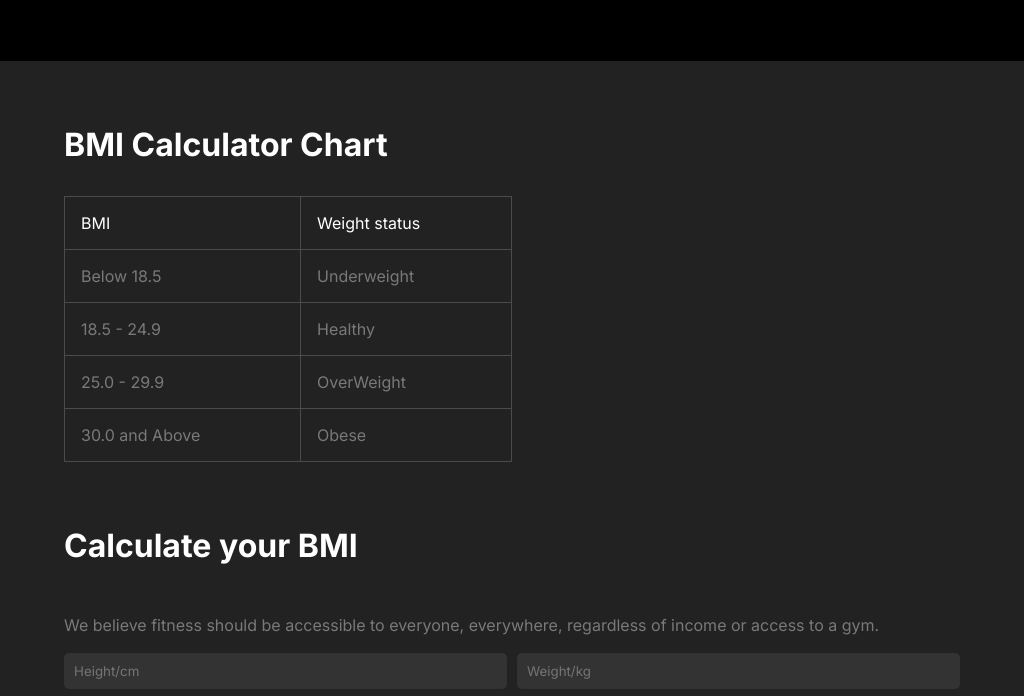
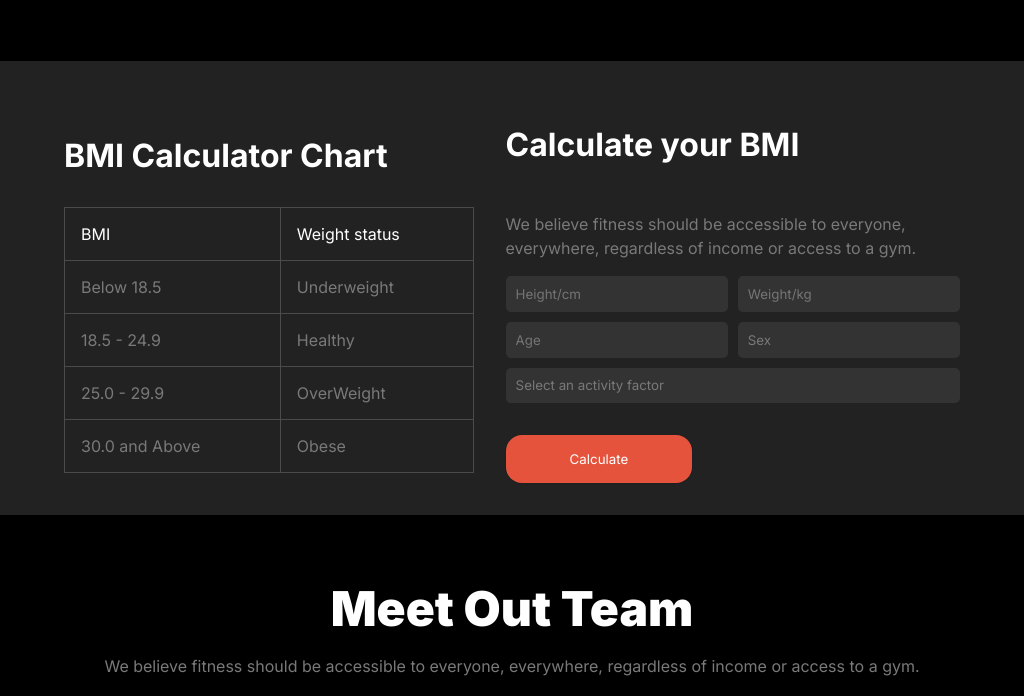
Before and after one commit to alaminislam34/Assignment-2, a plain HTML site: page index.html in a window 1024 px wide. Shown: the part 2661-3357 px from the top of the page. Drawn offline with Linux system fonts and the light colour scheme; a web font is replaced by a local one.

Commit message:
complete website

```diff
--- a/styles/style.css
+++ b/styles/style.css
@@ -1298,9 +1298,8 @@ footer h2{
 
 
     .banner-4 .grid{
-        flex-direction: column;
         gap: 2rem;
-        /* align-items: center; */
+        align-items: center;
         padding: 2rem 4rem;
     }
     .banner-4 .grid .box-a{
@@ -1310,15 +1309,15 @@ footer h2{
     .banner-4-content{
         padding: 4rem ;
     }
-    .banner-4 .chart{
+    /* .banner-4 .chart{
         width: 50%;
-    }
-    /* .chart h4{
-        width: 50vw;
+    } */
+    .chart h4{
+        width: 40vw;
     }
     .chart table{
         width: 40vw;
-    } */
+    }
     .chart table tr td{
         padding: 1rem;
     }
```
